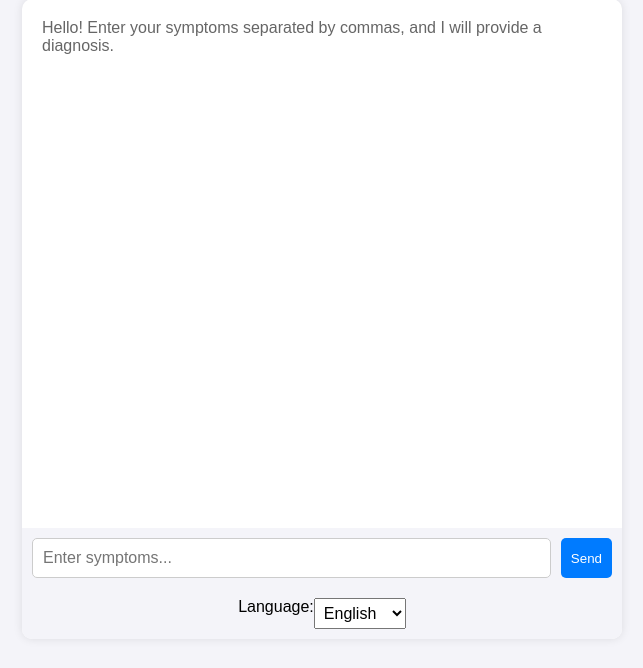
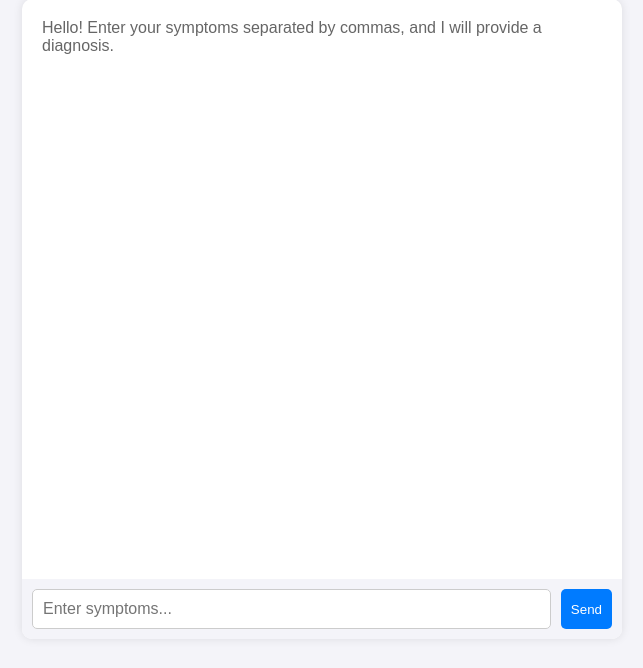
Before and after one commit to rasulbasyrov/simptoms, a Flask app: page / in a window 1280 px wide. Shown: the part 81-749 px from the top of the page, without its empty margins (318-961 px from the left). Run offline with Flask 2, Linux system fonts and the light colour scheme.

Commit message:
Update chat.html

```diff
--- a/templates/chat.html
+++ b/templates/chat.html
@@ -68,16 +68,6 @@
         .input-box button:hover {
             background-color: #0056b3;
         }
-        .language-select {
-            display: flex;
-            justify-content: center;
-            padding: 10px;
-            background-color: #f4f4f9;
-        }
-        .language-select select {
-            padding: 5px;
-            font-size: 16px;
-        }
     </style>
 </head>
 <body>
@@ -90,47 +80,9 @@
         <input type="text" id="user-input" placeholder="Enter symptoms...">
         <button onclick="sendMessage()">Send</button>
     </div>
-    <div class="language-select">
-        <label for="language-select">Language: </label>
-        <select id="language-select" onchange="changeLanguage()">
-            <option value="en">English</option>
-            <option value="ru">Русский</option>
-            <option value="tr">Türkçe</option>
-        </select>
-    </div>
 </div>
 
 <script>
-    const messages = {
-        en: {
-            welcome: "Hello! Enter your symptoms separated by commas, and I will provide a diagnosis.",
-            placeholder: "Enter symptoms...",
-            send: "Send",
-            noDiagnosis: "No diagnoses found."
-        },
-        ru: {
-            welcome: "Привет! Введите симптомы через запятую, и я предложу возможные диагнозы.",
-            placeholder: "Введите симптомы...",
-            send: "Отправить",
-            noDiagnosis: "Диагнозы не найдены."
-        },
-        tr: {
-            welcome: "Merhaba! Belirtileri virgülle ayırarak girin, ve ben teşhis sağlayacağım.",
-            placeholder: "Belirtileri girin...",
-            send: "Gönder",
-            noDiagnosis: "Teşhis bulunamadı."
-        }
-    };
-
-    let currentLanguage = "en";
-
-    function changeLanguage() {
-        currentLanguage = document.getElementById("language-select").value;
-        document.getElementById("welcome-message").textContent = messages[currentLanguage].welcome;
-        document.getElementById("user-input").placeholder = messages[currentLanguage].placeholder;
-        document.querySelector(".input-box button").textContent = messages[currentLanguage].send;
-    }
-
     function addMessage(content, type) {
         const chatBox = document.getElementById('chat-box');
         const message = document.createElement('div');
@@ -154,7 +106,7 @@
             })
             .then(response => response.json())
             .then(data => {
-                const diagnosis = data.length ? data.join(', ') : messages[currentLanguage].noDiagnosis;
+                const diagnosis = data.diagnosis;
                 addMessage(diagnosis, 'bot');
             });
             input.value = '';
```
